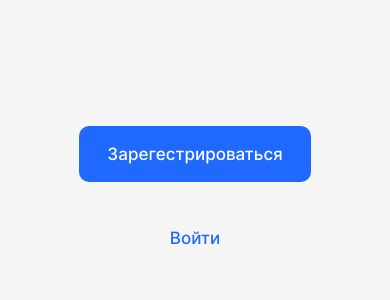
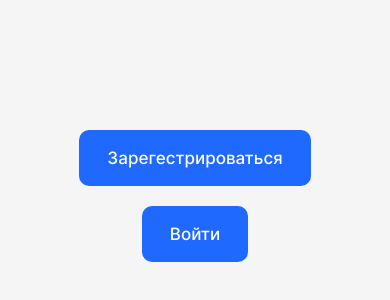
Before and after one commit to JaroslawChaykin/askers-app, a React Native app: screen /Results in a window 390 px wide. Shown: the part 226-526 px from the top of the page. Built offline with nearby package versions, Linux system fonts and the light colour scheme.

Commit message:
refactoring

```diff
--- a/assets/style/gStyles.js
+++ b/assets/style/gStyles.js
@@ -18,22 +18,13 @@ export const gStyles = StyleSheet.create({
     justifyContent: 'center',
   },
   input: {
-    width: 270,
+    minWidth: '100%',
     paddingVertical: 12,
     paddingHorizontal: 18,
     borderRadius: 100,
     backgroundColor: themes.palette.gray,
     fontFamily: themes.fontFamily.medium
   },
-  button: {
-    paddingVertical: 18,
-    paddingHorizontal: 28,
-    borderRadius: 10,
-    overflow: 'hidden',
-    backgroundColor: themes.palette.primary,
-    fontFamily: themes.fontFamily.medium,
-    color: themes.palette.white
-  },
   title: {
     fontSize: themes.fontSize.header2,
     fontFamily: themes.fontFamily.bold
--- a/components/AskBox.js
+++ b/components/AskBox.js
@@ -64,7 +64,6 @@ const styles = StyleSheet.create({
     },
     question: {
         marginTop: 35,
-        marginHorizontal: 20
     },
     questionHeader: {
         flexDirection: 'row',
--- a/components/Screens/AuthPage/Authorization.js
+++ b/components/Screens/AuthPage/Authorization.js
@@ -1,33 +1,36 @@
 import React from 'react';
 import { StyleSheet, View} from 'react-native';
 import { gStyles } from '../../../assets/style/gStyles';
-import themes from '../../../constants/_theme.constants';
 import AskButton from '../../UI/AskButton';
 
 export default function Authorization({navigation}) {
     return (
       <View style={gStyles.containerCenter}>
+          <View style={styles.buttonsGroup}>
+              <View style={styles.button}>
                   <AskButton
-            style={styles.button}
                     cb={() => navigation.navigate('SignUp')}
                     text={'Зарегестрироваться'}
                   />
+              </View>
+              <View style={styles.button}>
                   <AskButton
-            style={{...styles.button, ...styles.button2}}
                     cb={() => navigation.navigate('SignIn')}
                     text={'Войти'}
                   />
+              </View>
+          </View>
       </View>
     );
 }
 
 const styles = StyleSheet.create({
+    buttonsGroup: {
+        display: 'flex',
+        justifyContent: 'center',
+        alignItems: 'center'
+    },
     button: {
-        ...gStyles.button,
-        margin: 14
-    },
-    button2: {
-        color: themes.palette.primary,
-        backgroundColor: 'transparent',
+        marginVertical: 10
     }
 });
--- a/components/Screens/AuthPage/SignIn.js
+++ b/components/Screens/AuthPage/SignIn.js
@@ -1,8 +1,7 @@
 import React, { useState } from 'react';
-import { StyleSheet, TextInput, View,Text } from 'react-native';
+import { StyleSheet, TextInput, View } from 'react-native';
 import { gStyles } from '../../../assets/style/gStyles';
 import AskButton from '../../UI/AskButton';
-import themes from '../../../constants/_theme.constants';
 import { useAuth } from '../../../contexts/UserContext';
 
 export default function SignIn() {
@@ -19,7 +18,7 @@ export default function SignIn() {
 
     return (
       <View style={gStyles.containerCenter}>
-          <View>
+          <View style={gStyles.horizontalBorder}>
               <TextInput style={styles.input}
                          value={login}
                          onChangeText={text => setLogin(text)}
@@ -32,15 +31,16 @@ export default function SignIn() {
                          secureTextEntry
                          placeholder={'Пароль'}/>
               <AskButton
-                style={styles.subButton}
+                variant={'secondary'}
                 text={'Забыл пароль'}
               />
-              <View style={{alignItems: 'center'}}>
-                  <AskButton
-                    style={styles.button}
-                    cb={logInUser}
-                    text={isLoading ? 'Загрузка' : 'Войти'}
-                  />
+              <View style={styles.button}>
+                  <View>
+                      <AskButton
+                        cb={logInUser}
+                        text={isLoading ? 'Загрузка' : 'Войти'}
+                      />
+                  </View>
               </View>
           </View>
       </View>
@@ -48,20 +48,22 @@ export default function SignIn() {
 };
 
 const styles = StyleSheet.create({
+    container: {
+      width: 270
+    },
+    button: {
+        display: 'flex',
+        justifyContent: 'center',
+        alignItems: 'center'
+    },
     input: {
         ...gStyles.input,
         marginTop: 5,
         marginBottom: 5,
     },
-    button: {
-        ...gStyles.button,
-        marginTop: 30,
-    },
-    subButton: {
-        fontFamily: themes.fontFamily.bold,
-        fontSize: 12,
-        color: themes.palette.primary,
-        marginTop: 6,
-        marginLeft: 18
+    buttonGroup: {
+        display: 'flex',
+        justifyContent: 'center',
+        alignItems: 'center'
     }
 });
--- a/components/Screens/AuthPage/SignUp.js
+++ b/components/Screens/AuthPage/SignUp.js
@@ -1,20 +1,24 @@
 import React from 'react';
 import { StyleSheet, TextInput, View } from 'react-native';
 import { gStyles } from '../../../assets/style/gStyles';
-import themes from '../../../constants/_theme.constants';
 import AskButton from '../../UI/AskButton';
 
 export default function SignUp({navigation}) {
     return (
       <View style={gStyles.containerCenter}>
+          <View style={gStyles.horizontalBorder}>
               <TextInput style={styles.input} placeholder={'Email'}/>
               <TextInput style={styles.input} placeholder={'Логин'}/>
               <TextInput style={styles.input} placeholder={'Пароль'}/>
+              <View style={styles.button}>
+                  <View>
                       <AskButton
-            style={styles.button}
                         cb={() => navigation.navigate('MainNav')}
                         text={'Зарегистрироваться'}
                       />
+                  </View>
+              </View>
+          </View>
       </View>
     );
 }
@@ -26,14 +30,9 @@ const styles = StyleSheet.create({
         marginBottom: 5,
     },
     button: {
-        ...gStyles.button,
+        display: 'flex',
+        justifyContent: 'center',
+        alignItems: 'center',
         marginTop: 30,
     },
-    subButton: {
-        fontFamily: themes.fontFamily.bold,
-        fontSize: 12,
-        color: themes.palette.primary,
-        marginTop: 6,
-        marginLeft: 18
-    }
 });
--- a/components/Screens/MainPage/CreateAsk.js
+++ b/components/Screens/MainPage/CreateAsk.js
@@ -38,18 +38,21 @@ export default function CreateAsk() {
     return (
       <FormQuizContext.Provider value={{questions, changeQuestion}}>
           <ScrollView style={gStyles.container}>
+              <View style={gStyles.horizontalBorder}>
                   <View>
                       <Typography style={styles.title}>Название опроса</Typography>
-                  <View style={{marginHorizontal: 20}}>
+                      <View>
                           <TextInput style={styles.input} placeholder={'Название опроса'}/>
                       </View>
                       <AskBox deleteQuestion={deleteQuestion}/>
-                  <View style={{alignItems: 'flex-start'}}>
+                      <View style={styles.button}>
+                          <View>
                               <AskButton
-                        style={styles.button}
                                 cb={addQuestion}
                                 text={'Добавить вопрос'}
                               />
+                          </View>
+                      </View>
                   </View>
               </View>
           </ScrollView>
@@ -63,7 +66,6 @@ const styles = StyleSheet.create({
     title: {
         ...gStyles.title,
         marginTop: 22,
-        marginHorizontal: 20
     },
     input: {
         ...gStyles.input,
@@ -71,9 +73,9 @@ const styles = StyleSheet.create({
         marginTop: 20,
     },
     button: {
-        ...gStyles.button,
-        backgroundColor: 'transparent',
-        color: themes.palette.primary,
-        marginTop: 20,
+        display: 'flex',
+        justifyContent: 'center',
+        alignItems: 'flex-start',
+        marginVertical: 20
     },
 });
--- a/components/Screens/MainPage/Search.js
+++ b/components/Screens/MainPage/Search.js
@@ -13,19 +13,12 @@ export default function Search() {
 
     return (
       <View style={gStyles.container}>
-          <Typography style={styles.title}>Поиск</Typography>
-          <View style={styles.inputContainer}>
-              <TextInput style={styles.input} placeholder={'ФИО, ОП или название опроса'}/>
-              <AntDesign style={styles.icon} name="search1" size={19} color="#1F69FF"/>
-          </View>
-          <View style={styles.selectAsk}>
-              <Picker
-                selectedValue={selected}
-                onValueChange={(itemValue) => setSelected(itemValue)}
-              >
-                  <Picker.Item label={'Поиск по ОП'} value={'1'}/>
-                  <Picker.Item label={'Поиск по ФИО'} value={'2'}/>
-              </Picker>
+          <View style={gStyles.horizontalBorder}>
+              <Typography style={styles.title}>Поиск</Typography>
+              <View style={styles.inputContainer}>
+                  <TextInput style={styles.input} placeholder={'ФИО, ОП или название опроса'}/>
+                  <AntDesign style={styles.icon} name="search1" size={19} color="#1F69FF"/>
+              </View>
           </View>
       </View>
     );
@@ -34,12 +27,10 @@ export default function Search() {
 const styles = StyleSheet.create({
     inputContainer: {
         marginTop: 20,
-        marginHorizontal: 20
     },
     title: {
         ...gStyles.title,
         marginTop: 22,
-        marginHorizontal: 20
     },
     input: {
         ...gStyles.input,
@@ -51,19 +42,4 @@ const styles = StyleSheet.create({
         top: 15,
         left: 18
     },
-    selectAsk: {
-        marginHorizontal: 20,
-        backgroundColor: themes.palette.white,
-        borderRadius: 5,
-        paddingLeft: 10,
-        marginTop: 10,
-        shadowColor: themes.palette.black,
-        shadowOffset: {
-            width: 0,
-            height: 0,
-        },
-        shadowOpacity: 0.25,
-        shadowRadius: 2,
-        elevation: 3,
-    }
 });
--- a/components/SurveyPreview.js
+++ b/components/SurveyPreview.js
@@ -8,7 +8,7 @@ import AskButton from './UI/AskButton';
 
 export default function SurveyPreview({navigation, item}) {
   return (
-    <View>
+    <View style={gStyles.horizontalBorder}>
       <View style={styles.container}>
         <Typography style={styles.title}>{item.title}</Typography>
         <View style={styles.previewInfo}>
@@ -16,17 +16,20 @@ export default function SurveyPreview({navigation, item}) {
           <Typography style={styles.text}>Участников: 10</Typography>
         </View>
       </View>
-      <View style={styles.buttons}>
+      <View style={styles.buttonGroup}>
+        <View>
           <AskButton
             cb={() => navigation.navigate('Результат', item)}
-          style={styles.button}
             text={'Результаты'}
           />
+        </View>
+        <View>
           <AskButton
+            variant={'simple-primary'}
             cb={() => navigation.navigate('Опрос', item)}
-          style={{...styles.button, ...styles.buttonUnFill}}
             text={'Редактировать'}
           />
+        </View>
       </View>
     </View>
   );
@@ -54,7 +57,6 @@ const styles = StyleSheet.create({
     shadowOpacity: 0.25,
     shadowRadius: 2,
     elevation: 3,
-    marginHorizontal: 20,
   },
   previewInfo: {
     flexDirection: 'row',
@@ -62,21 +64,11 @@ const styles = StyleSheet.create({
     marginTop: 5,
     marginBottom: 7
   },
-  buttons: {
+  buttonGroup: {
+    display: 'flex',
     flexDirection: 'row',
     justifyContent: 'space-between',
+    alignItems: 'center',
     marginTop: 10,
-    marginHorizontal: 20
   },
-  button: {
-    ...gStyles.button,
-    paddingVertical: 14,
-  },
-  buttonUnFill: {
-    backgroundColor: 'transparent',
-    color: themes.palette.primary
-  },
-  buttonFillText: {
-    color: themes.palette.white
-  }
 });
--- a/components/UI/AskButton.js
+++ b/components/UI/AskButton.js
@@ -1,13 +1,51 @@
 import React from 'react';
 import Typography from './Typography';
-import { TouchableOpacity } from 'react-native';
+import { StyleSheet, TouchableOpacity } from 'react-native';
+import themes from '../../constants/_theme.constants';
 
-const AskButton = ({cb, style, text}) => {
+const AskButton = ({cb, text, variant = 'primary', ...props}) => {
     return (
-      <TouchableOpacity style={{borderRadius: 10}} onPress={cb}>
-          <Typography style={style}>{text}</Typography>
+      <TouchableOpacity style={stylesOut[variant]} onPress={cb} {...props}>
+          <Typography style={stylesIn[variant]}>{text}</Typography>
       </TouchableOpacity>
     );
 };
+const stylesIn = StyleSheet.create({
+    "simple-primary": {
+        color: themes.palette.primary,
+        fontFamily: themes.fontFamily.medium,
+    },
+    "primary": {
+        color: themes.palette.white,
+        fontFamily: themes.fontFamily.medium,
+    },
+    "secondary": {
+        color: themes.palette.primary,
+        fontFamily: themes.fontFamily.bold,
+        fontSize: 12,
+    }
+});
+const stylesOut = StyleSheet.create({
+    "simple-primary": {
+        backgroundColor: 'transparent',
+        paddingVertical: 18,
+        paddingHorizontal: 28,
+    },
+    "primary": {
+        backgroundColor: themes.palette.primary,
+        paddingVertical: 18,
+        paddingHorizontal: 28,
+        borderRadius: 10,
+        overflow: 'hidden',
+        textAlign: 'center',
+        width: '100%',
+    },
+    "secondary": {
+        backgroundColor: 'transparent',
+        marginTop: 6,
+        paddingVertical: 11,
+        paddingHorizontal: 18,
+    },
+});
 
 export default AskButton;
```
Also changed, not shown: App.js (+2 -8 lines). Lines whose indentation alone changed are shown as unchanged.
